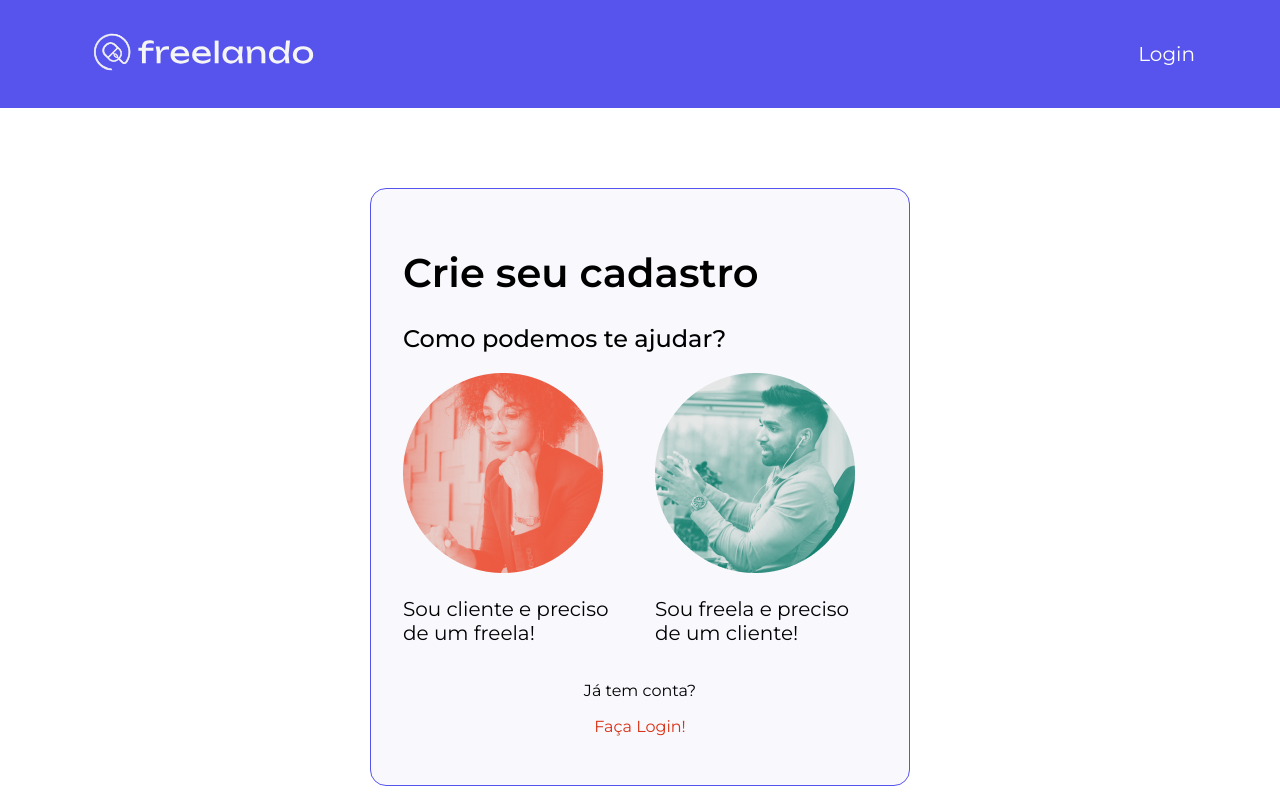
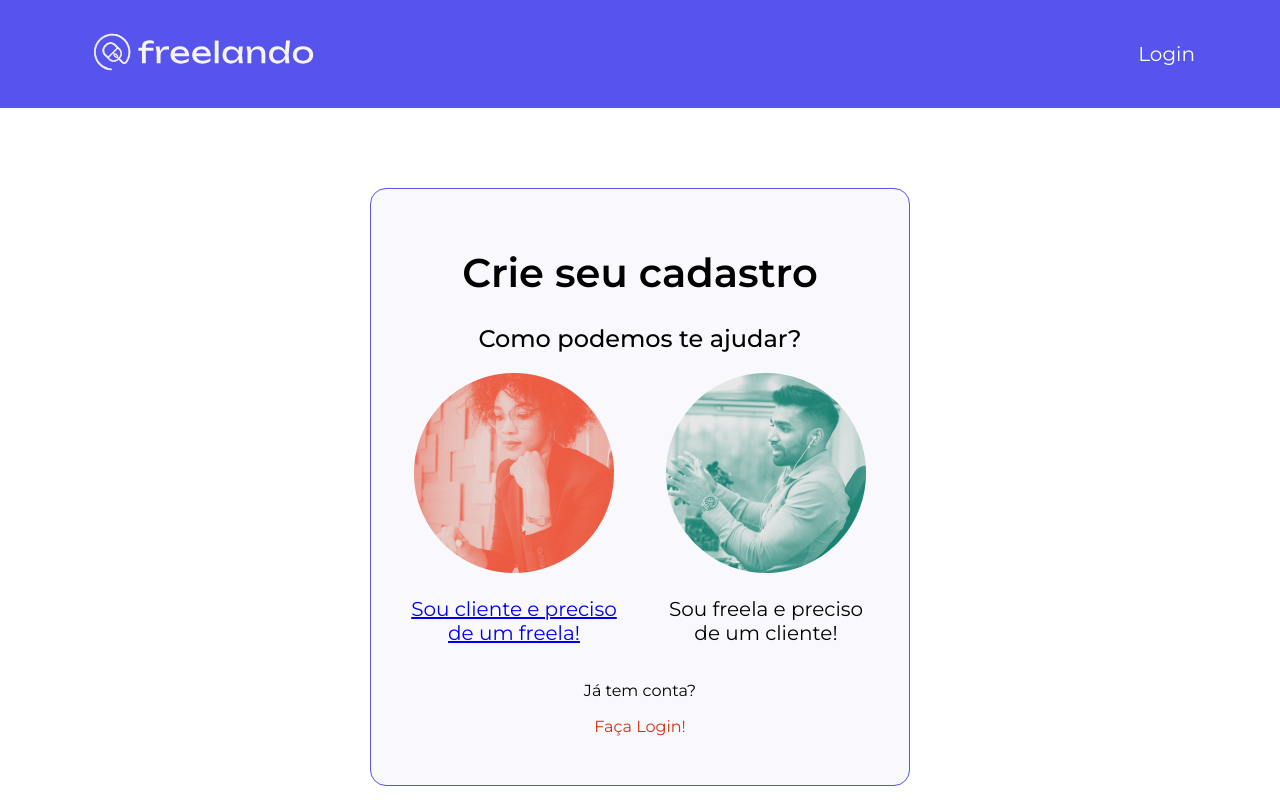
Before and after one commit to PeuStone/freelando, a React (Create React App) app: page /cadastro in a window 1280 px wide. Shown: the top 800 px of the page. Built offline with nearby package versions, Linux system fonts and the light colour scheme.

Commit message:
Ajustes na pagina de seleção do cliente e na pagina de Interesse do cliente

```diff
--- a/src/Router/router.jsx
+++ b/src/Router/router.jsx
@@ -17,7 +17,7 @@
                         element: <SelecaoCliente />,
                     },
                     {
-                        path: 'cliente',
+                        path: 'interesses',
                         element: <h1>Interesses</h1>
                     },
                     {
--- a/src/paginas/cadastro/SelecaoCliente.jsx
+++ b/src/paginas/cadastro/SelecaoCliente.jsx
@@ -1,13 +1,14 @@
 import { Col, Row } from "react-grid-system"
 import { Tipografia } from "../../componentes/Tipografia"
 import { Link } from '../../componentes/Link'
+import { Link as RouterLink } from 'react-router-dom'
 
 import cliente from './assets/cliente.png'
 import freelancer from './assets/freela.png'
 
 const SelecaoCliente = () => {
     return (
-        <>
+        <div style={{ textAlign: 'center' }}>
             <Tipografia variante="h1" componente="h1">
                 Crie seu cadastro
             </Tipografia>
@@ -16,10 +17,12 @@
             </Tipografia>
             <Row>
                 <Col md={6} sm={12}>
-                    <img src={cliente} alt="" />
-                    <Tipografia variante="body" componente="body">
-                        Sou cliente e preciso de um freela!
-                    </Tipografia>
+                    <RouterLink to='interesses'>
+                        <img src={cliente} alt="" />
+                        <Tipografia variante="body" componente="body">
+                            Sou cliente e preciso de um freela!
+                        </Tipografia>
+                    </RouterLink>
                 </Col>
                 <Col md={6} sm={12}>
                     <img src={freelancer} alt="" />
@@ -28,7 +31,7 @@
                     </Tipografia>
                 </Col>
             </Row>
-            <div style={{ textAlign: 'center' }}>
+            <div>
                 <Tipografia variante="body2" componente="body2">
                     Já tem conta?
                 </Tipografia>
@@ -36,7 +39,7 @@
                     <Link variante="secundaria"> Faça Login! </Link>
                 </p>
             </div>
-        </>
+        </div>
     )
 }
 
```
